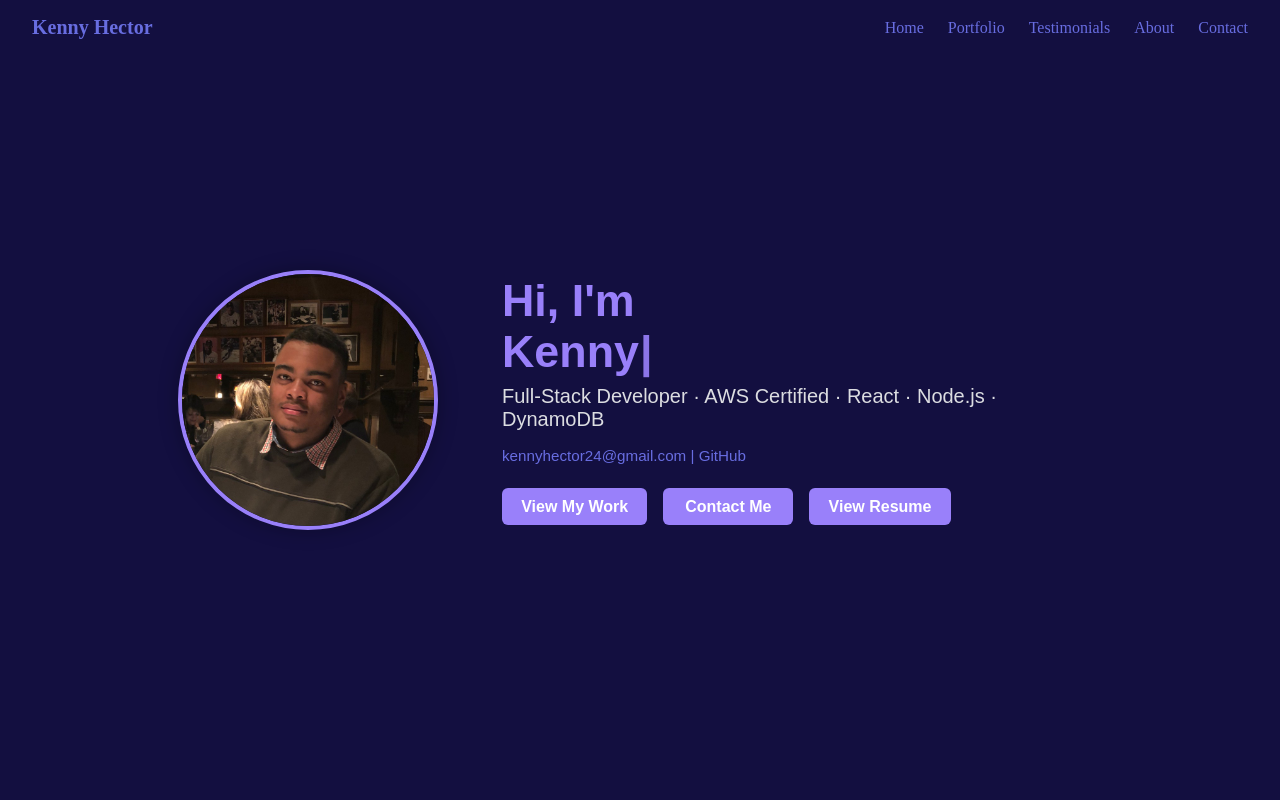
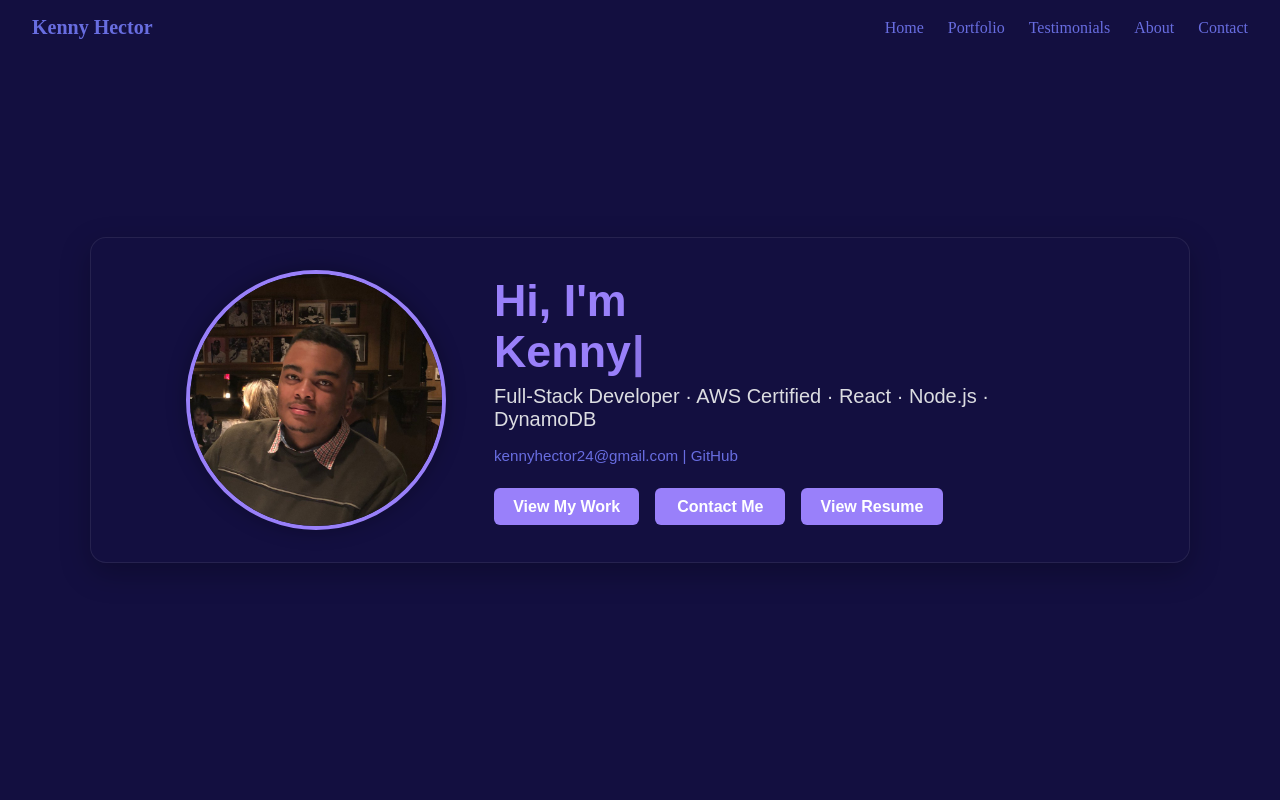
Before and after one commit to khector24/Portfolio, a React (Vite) app: page / in a window 1280 px wide. Shown: the top 800 px of the page. Built offline with nearby package versions, Linux system fonts and the light colour scheme.

Commit message:
Add raised border to hero.

```diff
--- a/src/components/Hero.jsx
+++ b/src/components/Hero.jsx
@@ -6,6 +6,7 @@ import "../styles/component-styles/Hero.css";
 export default function Hero() {
   return (
     <section className="hero-content">
+      <div className="hero">
         <img
           src="/src/assets/images/profile-pic.jpeg"
           alt="Kenny Hector"
@@ -24,7 +25,8 @@ export default function Hero() {
             </p>
           </div>
           <div className="contact-links">
-          <a href="mailto:kennyhector24@gmail.com">kennyhector24@gmail.com</a> |{" "}
+            <a href="mailto:kennyhector24@gmail.com">kennyhector24@gmail.com</a>{" "}
+            |{" "}
             <a
               href="https://github.com/khector24"
               target="_blank"
@@ -50,6 +52,7 @@ export default function Hero() {
             </a>
           </div>
         </div>
+      </div>
     </section>
   );
 }
--- a/src/styles/component-styles/Hero.css
+++ b/src/styles/component-styles/Hero.css
@@ -1,7 +1,6 @@
+/* === Hero Section Container === */
 .hero-content {
   display: flex;
-  flex-wrap: wrap;
-  gap: 4rem;
   align-items: center;
   justify-content: center;
   background-color: var(--bg-primary);
@@ -9,6 +8,23 @@
   padding: 2rem;
 }
 
+/* === Inner Hero Card with Raised Look === */
+.hero {
+  display: flex;
+  flex-wrap: wrap;
+  gap: 3rem;
+  align-items: center;
+  justify-content: center;
+  padding: 2rem;
+  border-radius: 16px;
+  background-color: var(--bg-primary);
+  box-shadow: 0 10px 30px rgba(0, 0, 0, 0.25);
+  border: 1px solid rgba(255, 255, 255, 0.08);
+  max-width: 1100px;
+  width: 100%;
+}
+
+/* === Image Styling === */
 .profile-pic {
   height: 260px;
   width: 260px;
@@ -23,6 +39,7 @@
   transform: scale(1.03);
 }
 
+/* === Text + Link Block === */
 .header-content {
   display: flex;
   flex-direction: column;
@@ -38,8 +55,7 @@
   margin-bottom: 0.5rem;
 }
 
-.subtitle,
-.contact-links {
+.subtitle {
   font-size: 1.25rem;
   color: var(--text-muted);
   margin-bottom: 1rem;
@@ -61,6 +77,7 @@
   text-decoration: underline;
 }
 
+/* === CTA Buttons === */
 .hero-links {
   display: flex;
   flex-wrap: wrap;
```
Lines whose indentation alone changed are shown as unchanged.
